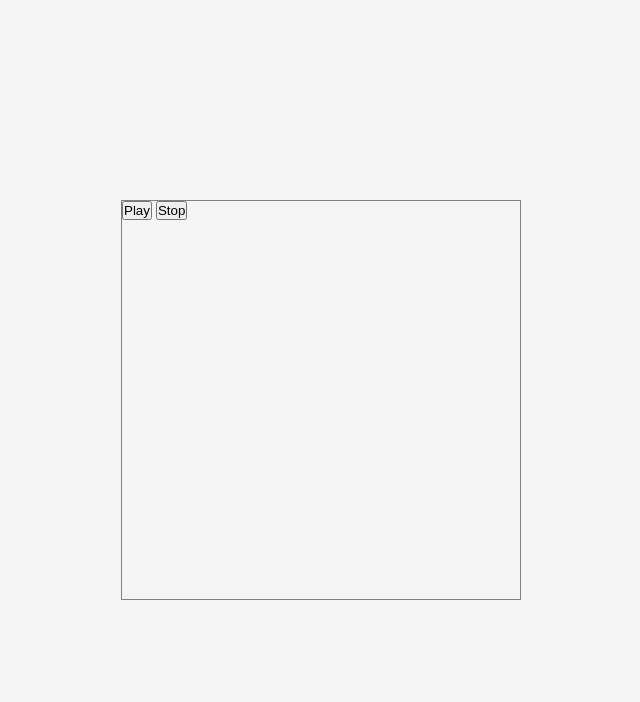
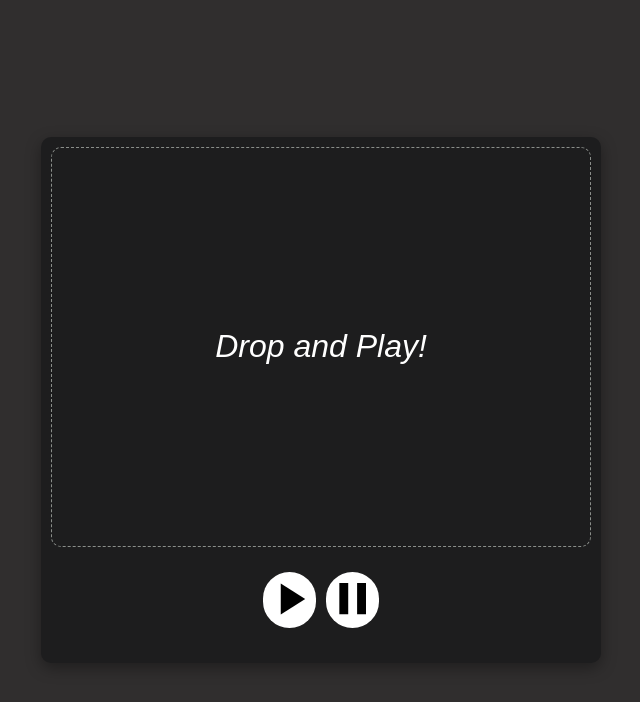
Before and after one commit to ismaelvr1999/DropAndPlay, a plain HTML site: page index.html in a window 1280 px wide. Shown: the whole page, without its empty margins (319-959 px from the left). Drawn offline with Linux system fonts and the light colour scheme.

Commit message:
Control panel: play and pause added

```diff
--- a/index.css
+++ b/index.css
@@ -2,6 +2,7 @@
   margin: 0px;
   padding: 0px;
   box-sizing: border-box;
+  font-family: Arial, Helvetica, sans-serif;
 }
 
 .container{
@@ -9,11 +10,42 @@
     justify-content: center;
     align-items: center;
     height: 100vh;
-    background-color: whitesmoke;
+    background-color: rgb(48, 46, 46);
 }
 
+.music-player{
+    width: 35rem;
+    background-color: #1d1d1e;
+    border-radius: 10px;
+    padding: 10px;
+    box-shadow: rgba(0, 0, 0, 0.35) 0px 5px 15px;
+}
 .drop-area{
-    height: 25rem;
-    width: 25rem;
-    border: grey solid 1px;
+  display: flex;
+  align-items: center;
+  justify-content: center;
+  height: 25rem;
+  border: #8a8e8a solid 1px;
+  border-radius: 10px;
+  border-style:dashed;
 }
+
+.drop-area h1 {
+  color: white;
+  font-style: italic;
+  font-weight: 100;
+}
+
+.control-panel{
+  display: flex;
+  justify-content: center;
+  margin: 25px 0px;
+}
+
+.control-button{
+  background-color: white;
+  border:none;
+  border-radius:40px;
+  cursor: pointer;
+  margin: 0px 5px;
+}
--- a/index.html
+++ b/index.html
@@ -9,13 +9,27 @@
 </head>
 <body>
     <div class="container">
-        <div
-            id="drop-area"
-            class="drop-area">
-            <audio id="track"></audio>
-            <button id="play-button">Play</button>
-            <button id="stop-button">Stop</button>
+        <div class="music-player">
+            <div id="drop-area" class="drop-area">
+                <h1>Drop and Play!</h1>
+                <audio id="track"></audio>
+            </div>
+
+            <div class="control-panel">
+                <button id="play-button" class="control-button">
+                    <svg xmlns="http://www.w3.org/2000/svg" width="4em" height="4em" viewBox="0 0 24 24">
+                        <path fill="black" d="M8 5.14v14l11-7z" />
+                    </svg>
+                </button>
+                <button id="pause-button"  class="control-button">
+                    <svg xmlns="http://www.w3.org/2000/svg" width="4em" height="4em" viewBox="0 0 24 24">
+                        <path fill="black" d="M14 19V5h4v14zm-8 0V5h4v14z" />
+                    </svg>
+                </button>
+            </div>
+
         </div>
+
     </div>
 </body>
 </html>
--- a/index.js
+++ b/index.js
@@ -1,7 +1,7 @@
 const dropArea = document.getElementById("drop-area");
 const track = document.getElementById("track");
 const playButton = document.getElementById("play-button");
-const stopButton = document.getElementById("stop-button")
+const pauseButton = document.getElementById("pause-button")
 
 dropArea.addEventListener("dragover",(ev)=>{
     ev.preventDefault();
@@ -27,7 +27,7 @@ playButton.addEventListener("click",()=>{
     }
 });
 
-stopButton.addEventListener("click",()=>{
+pauseButton.addEventListener("click",()=>{
     if(track.readyState == 4){
         track.pause();
     }
```
